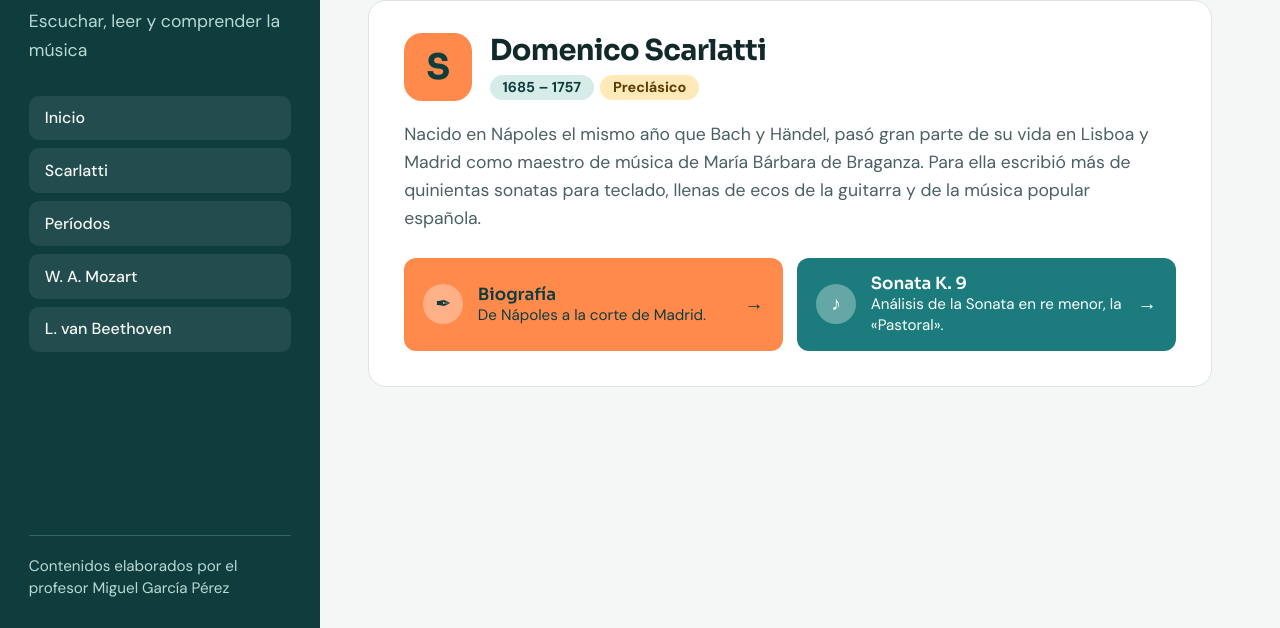
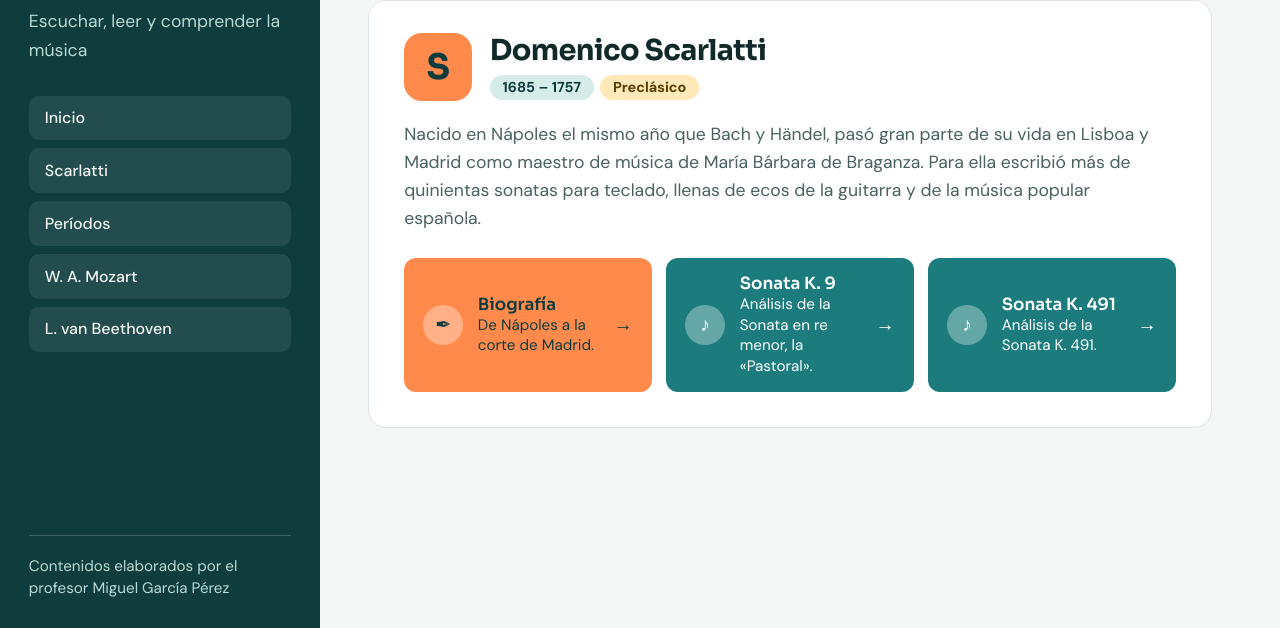
Before and after one commit to mgarper686/Scarlatti, a plain HTML site: page index.html in a window 1280 px wide. Shown: the part 172-800 px from the top of the page. Drawn offline with Linux system fonts and the light colour scheme.

Commit message:
Add files via upload

```diff
--- a/index.html
+++ b/index.html
@@ -182,15 +182,14 @@
     }
 
     .enlaces {
-      display: flex;
-      flex-wrap: wrap;
+      display: grid;
+      grid-template-columns: repeat(auto-fit, minmax(210px, 1fr));
       gap: 0.9rem;
     }
     .enlace {
       display: flex;
       align-items: center;
       gap: 0.9rem;
-      flex: 1 1 250px;
       text-decoration: none;
       padding: 0.95rem 1.2rem;
       border-radius: 12px;
@@ -327,6 +326,15 @@
             </span>
             <span class="flecha" aria-hidden="true">→</span>
           </a>
+
+          <a class="enlace sonata" href="https://mgarper686.github.io/Scarlatti/k491">
+            <span class="icono" aria-hidden="true">♪</span>
+            <span>
+              <strong>Sonata K. 491</strong>
+              <span class="desc">Análisis de la Sonata K. 491.</span>
+            </span>
+            <span class="flecha" aria-hidden="true">→</span>
+          </a>
         </div>
       </section>
 
```
